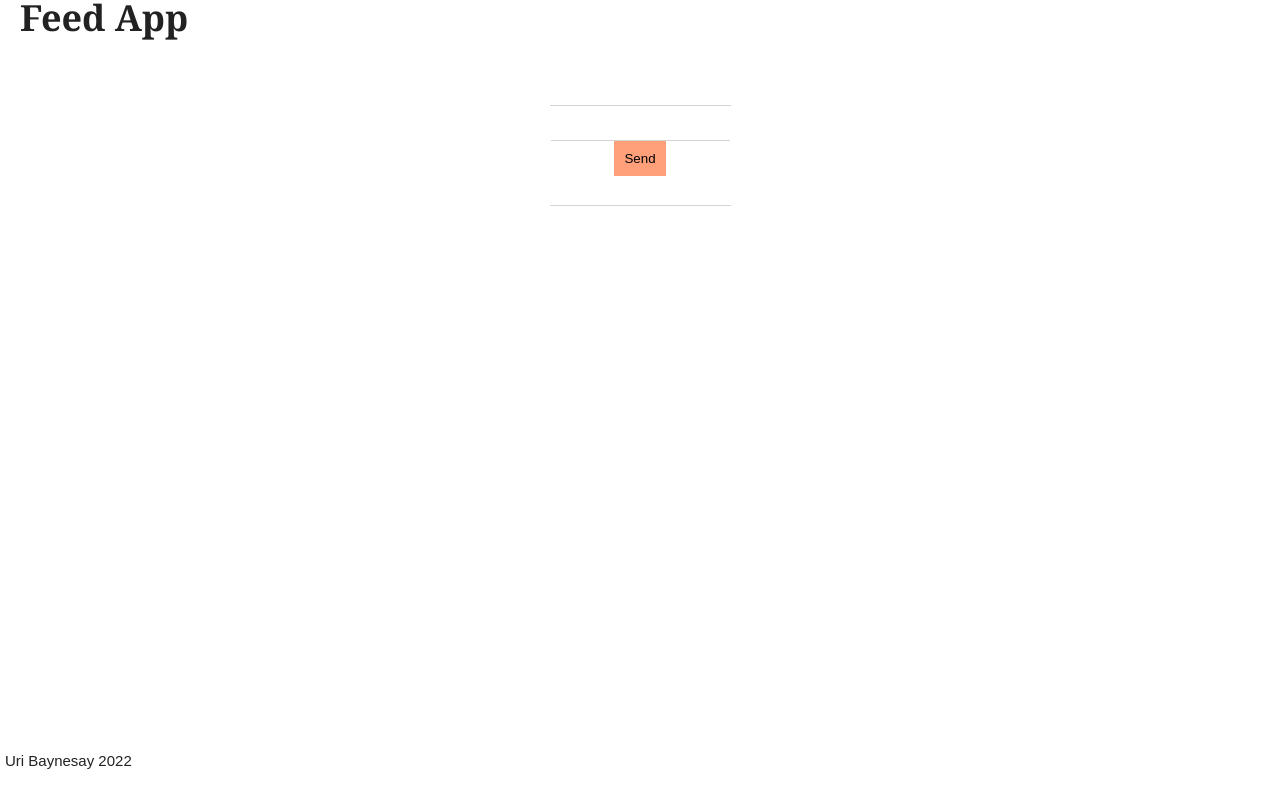
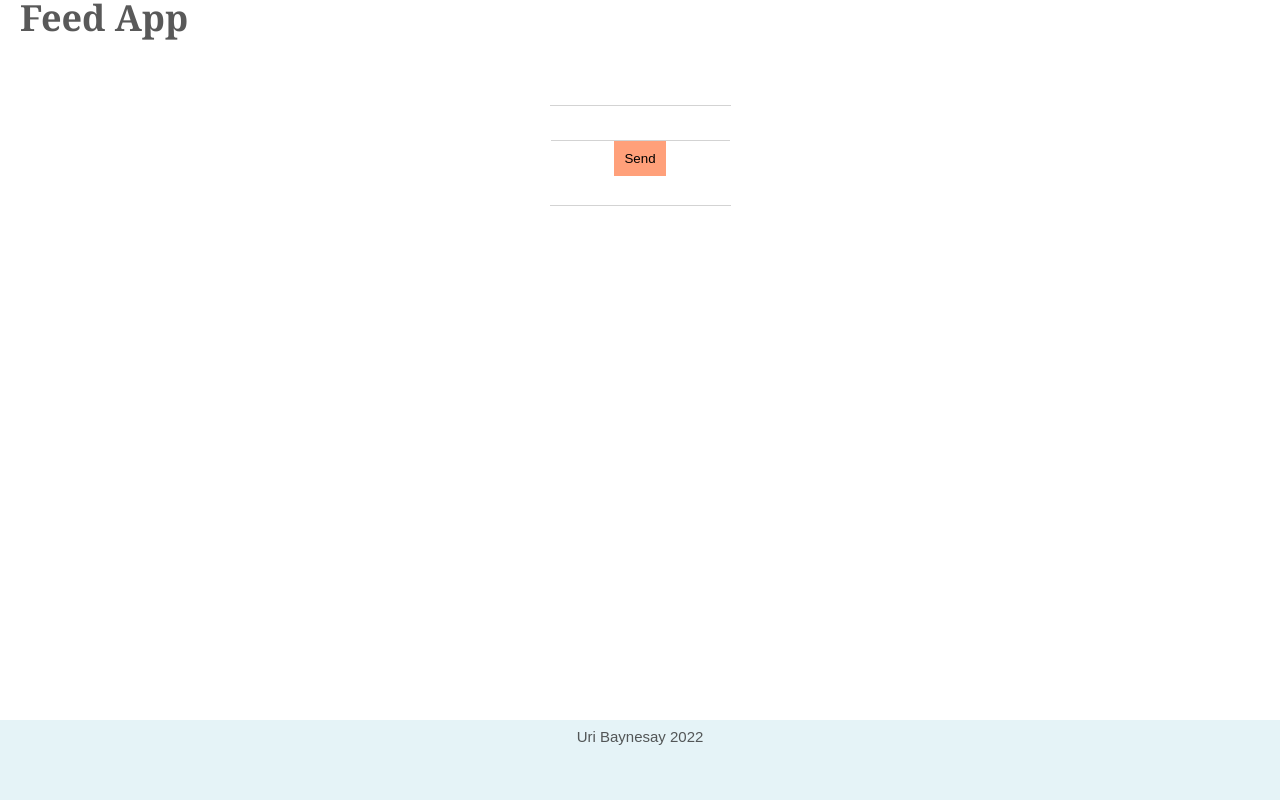
Before and after one commit to UriBaynesay/Feed-frontend, a React (Create React App) app: page / in a window 1280 px wide. Built offline with nearby package versions, Linux system fonts and the light colour scheme.

Commit message:
header and footer done

```diff
--- a/src/assets/styles/basics/_base.scss
+++ b/src/assets/styles/basics/_base.scss
@@ -5,7 +5,7 @@
 html {
   font-family: Arial, Helvetica, sans-serif;
   line-height: 1.6;
-  color: #222;
+  color: rgba(34, 34, 34, 0.753);
 }
 
 body {
--- a/src/assets/styles/cmps/_app-footer.scss
+++ b/src/assets/styles/cmps/_app-footer.scss
@@ -1,4 +1,9 @@
 .footer-container {
   position: fixed;
-  bottom: 20px;
+  bottom: 0px;
+  width: 100%;
+  height: 10vh;
+  background-color: rgba(173, 216, 230, 0.315);
+  display: flex;
+  justify-content: center;
 }
```
